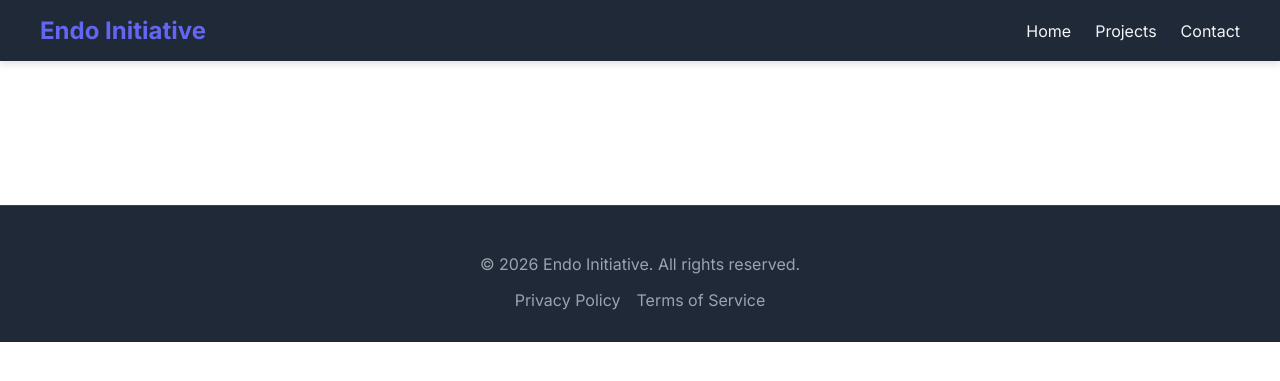
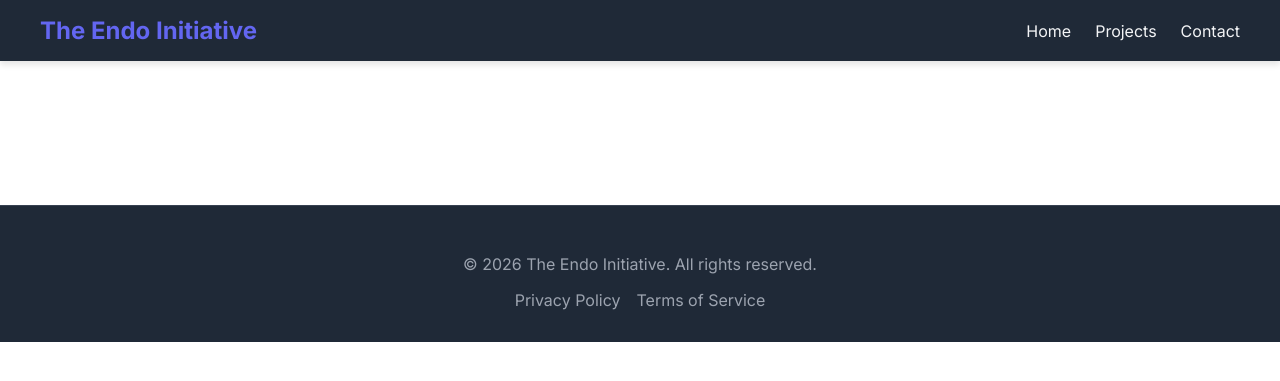
Before and after one commit to Endo-Kazuki/EndoInitiative, a Jekyll site: the page built from index.html, in a window 1280 px wide. Shown: the top 381 px of the page. Built offline with Jekyll 4.4.1, drawn with Linux system fonts in a browser that asks for light colours; part of the change alters nothing that is shown.

Commit message:
Update _config.yml

```diff
--- a/_config.yml
+++ b/_config.yml
@@ -1,2 +1,12 @@
-title: Endo Initiative
+title: "The Endo Initiative"
+description: "Parent company for all endeavors of Endo."
+url: "https://endoinitiative.com"
+baseurl: ""  # always empty for custom domains unless you publish to a subfolder
+markdown: kramdown
 theme: null
+
+favicon: "favicon.ico"
+favicon-32: "favicon-32.png"
+apple-touch-icon: "apple-touch-icon.png"
+android-192: "android-chrome-192.png"
+android-512: "android-chrome-512.png"
```
